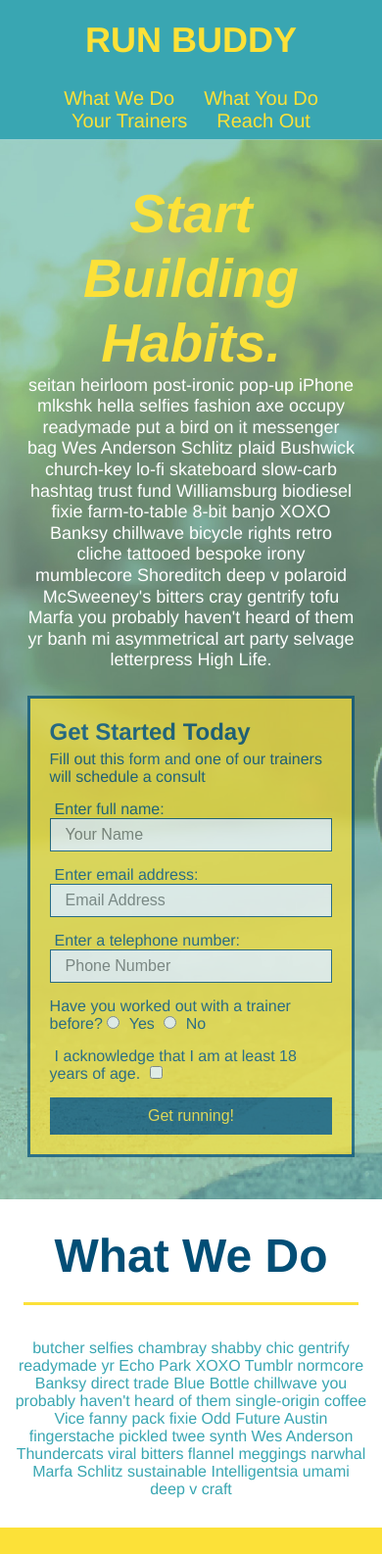
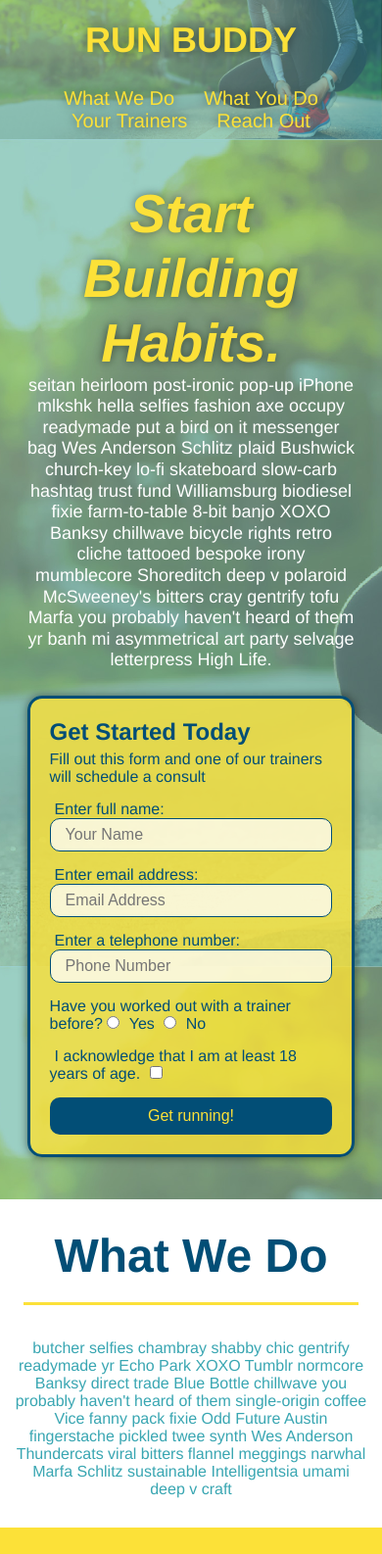
Before and after one commit to MCORTEZM1/Run-Buddy, a plain HTML site: page index.html in a window 390 px wide. Shown: the top 1586 px of the page at 98% size. Drawn offline with Linux system fonts and the light colour scheme.

Commit message:
Updated aesthetics

```diff
--- a/assets/css/style.css
+++ b/assets/css/style.css
@@ -14,6 +14,13 @@ header {
     display: flex;
     justify-content: space-between;
     flex-wrap: wrap;
+    position: -webkit-sticky;
+    position: sticky;
+    top: 0;
+    background-image: url("../images/hero-bg.jpg");
+    background-size: cover;
+    background-attachment: fixed;
+    background-position: 80%;
   }
 header h1 {
     font-weight: bold;
@@ -40,6 +47,12 @@ header nav ul li a {
     font-weight: lighter;
     font-size: 1.55vw;
   }
+header nav ul li a:hover {
+  background: #fce138;
+  color: #024e76;
+  border-radius: 15px;
+  text-shadow: none;
+}
 footer {
     background: #fce138;
     width: 100%;
@@ -73,6 +86,8 @@ section {
   justify-content: center;
   flex-wrap: wrap;
   align-items: flex-start;
+  background-attachment: fixed;
+  background-position: 80%;
 }
 .hero-cta {
   width: 35%;
@@ -86,22 +101,36 @@ section {
   font-style: italic;
   font-size: 55px;
   color: #fce138;
+  text-shadow: 0 0 10px rgba(0, 0, 0, 0.5);
 }
 .hero-form {
   border: solid 3px #024e76;
-  background-color: #fce138;
-  opacity: 70%;
+  background-color: rgba(252, 225, 56, 0.8);
   padding: 20px;
   color: #024e76;
   width: 40%;
   margin: 3.5%;
+  box-shadow: 0 0 10px rgba(0, 0, 0, 0.5);
+  border-radius: 15px;
 }
-
+.hero-form label {
+  margin: 0 5px;
+}
+.hero-form button {
+  color: #fce138;
+  background-color: #024e76;
+  border: none;
+  padding: 10px 20px;
+  font-size: 16px;
+  border-radius: 10px;
+}
+.hero-form button:hover {
+  background-color: #39a6b2;
+}
 .hero-form h3 {
   font-size: 24px;
   margin: 0;
 }
-
 .hero-form p {
   margin: 5px 0 15px 0;
 }
@@ -113,19 +142,15 @@ section {
   color: #024e76;
   width: 100%;
   margin-bottom: 15px;
+  border-radius: 10px;
+  background-color: rgba(255, 255, 255, 0.75);
+}
+.form-input:focus {
+  background-color: rgba(255, 255, 255, 1);
+  outline: none;
 }
 
-.hero-form label {
-  margin: 0 5px;
-}
 
-.hero-form button {
-  color: #fce138;
-  background-color: #024e76;
-  border: none;
-  padding: 10px 20px;
-  font-size: 16px;
-}
 /* HERO STYLES END */
 
 /* what you do section begins */
@@ -155,11 +180,13 @@ section {
   margin: 50px auto;
   padding-bottom: 50px;
   width: 80%;
-  border-bottom: 1px solid #39a6b2;
   display: flex;
   flex-wrap: wrap;
   align-items: center;
   justify-content: space-between;
+}
+.step:not(:last-child) {
+  border-bottom: 1px solid #39a6b2;
 }
 .step h3 {
   color: #024e76;
@@ -277,6 +304,12 @@ section {
   width: 100%;
   margin-bottom: 15px;
   margin-top: 5px;
+  border-radius: 10px;
+  background-color: rgba(255, 255, 255, 0.75);
+}
+.contact-form input:focus, .contact-form textarea:focus {
+  background-color: rgba(255, 255, 255, 1);
+  outline: none;
 }
 .contact-form button {
   width: 100%;
@@ -286,6 +319,11 @@ section {
   text-align: center;
   padding: 15px 0;
   font-size: 16px;
+  border-radius: 10px;
+}
+.contact-form button:hover {
+  color: #fce138;
+  background: #39a6b2;
 }
 /* REACH OUT STYLES END */
 .flex-row {
@@ -296,10 +334,12 @@ section {
   header {
     padding-bottom: 0;
     justify-content: center;
+    position: relative;
   }
   header h1 {
     width: 100%;
     text-align: center;
+    text-shadow: 0 0 10px rgba(0, 0, 0, 0.5);
   }
   header nav ul {
     margin-top: 20px;
@@ -308,6 +348,7 @@ section {
   }
   header nav ul li a {
     font-size: 20px;
+    text-shadow: 0 0 10px rgba(0, 0, 0, 0.5);
   }
   footer h2, footer div {
     text-align: center;
```
Also changed, not shown: index.html (+1 -1 lines).
